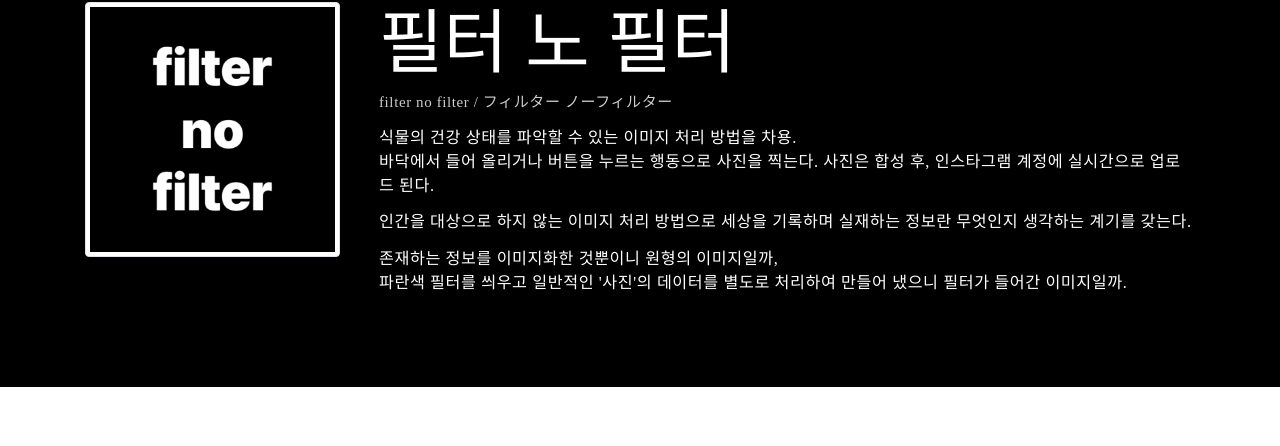
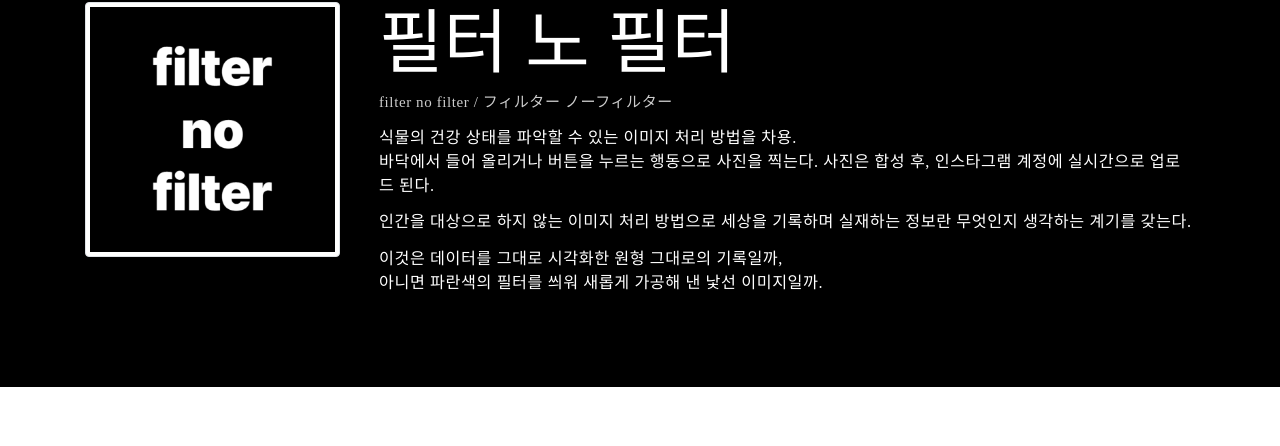
Before and after one commit to dstowriter/fnf, a website: page index.html in a window 1280 px wide. Shown: the part 894-1340 px from the top of the page. Drawn offline with Linux system fonts and the light colour scheme; no server answers; a web font is replaced by a local one.

Commit message:
작품설명 일부 편집

```diff
--- a/index.html
+++ b/index.html
@@ -68,7 +68,7 @@
                     <p>식물의 건강 상태를 파악할 수 있는 이미지 처리 방법을 차용.
                     <br>바닥에서 들어 올리거나 버튼을 누르는 행동으로 사진을 찍는다. 사진은 합성 후, 인스타그램 계정에 실시간으로 업로드 된다.</p>
                     <p>인간을 대상으로 하지 않는 이미지 처리 방법으로 세상을 기록하며 실재하는 정보란 무엇인지 생각하는 계기를 갖는다.</p>
-                    <p>존재하는 정보를 이미지화한 것뿐이니 원형의 이미지일까,<br>파란색 필터를 씌우고 일반적인 '사진'의 데이터를 별도로 처리하여 만들어 냈으니 필터가 들어간 이미지일까.</p>
+                    <p>이것은 데이터를 그대로 시각화한 원형 그대로의 기록일까,<br>아니면 파란색의 필터를 씌워 새롭게 가공해 낸 낯선 이미지일까.</p>
                 </div>
             </div>
         </div>
```
